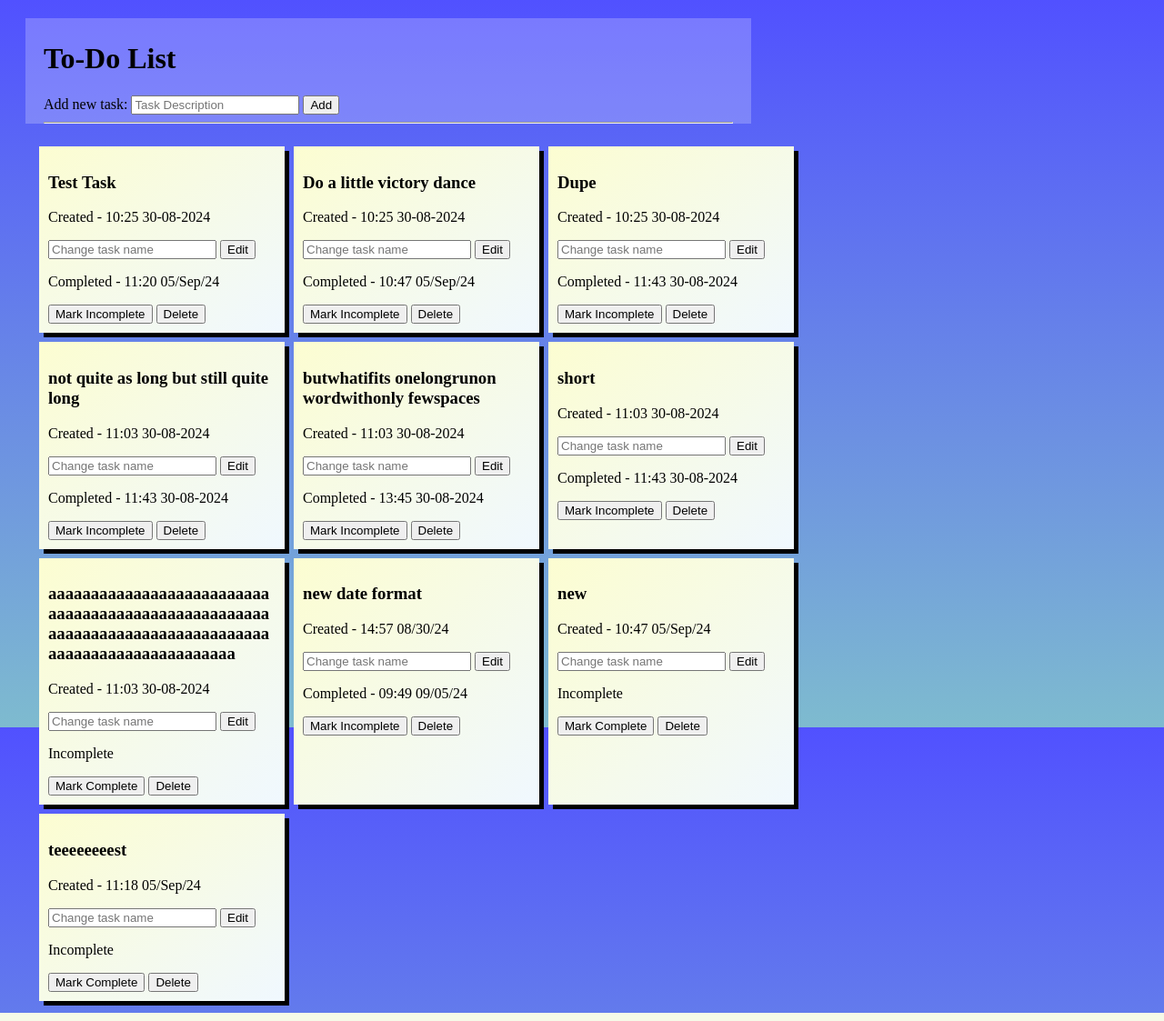
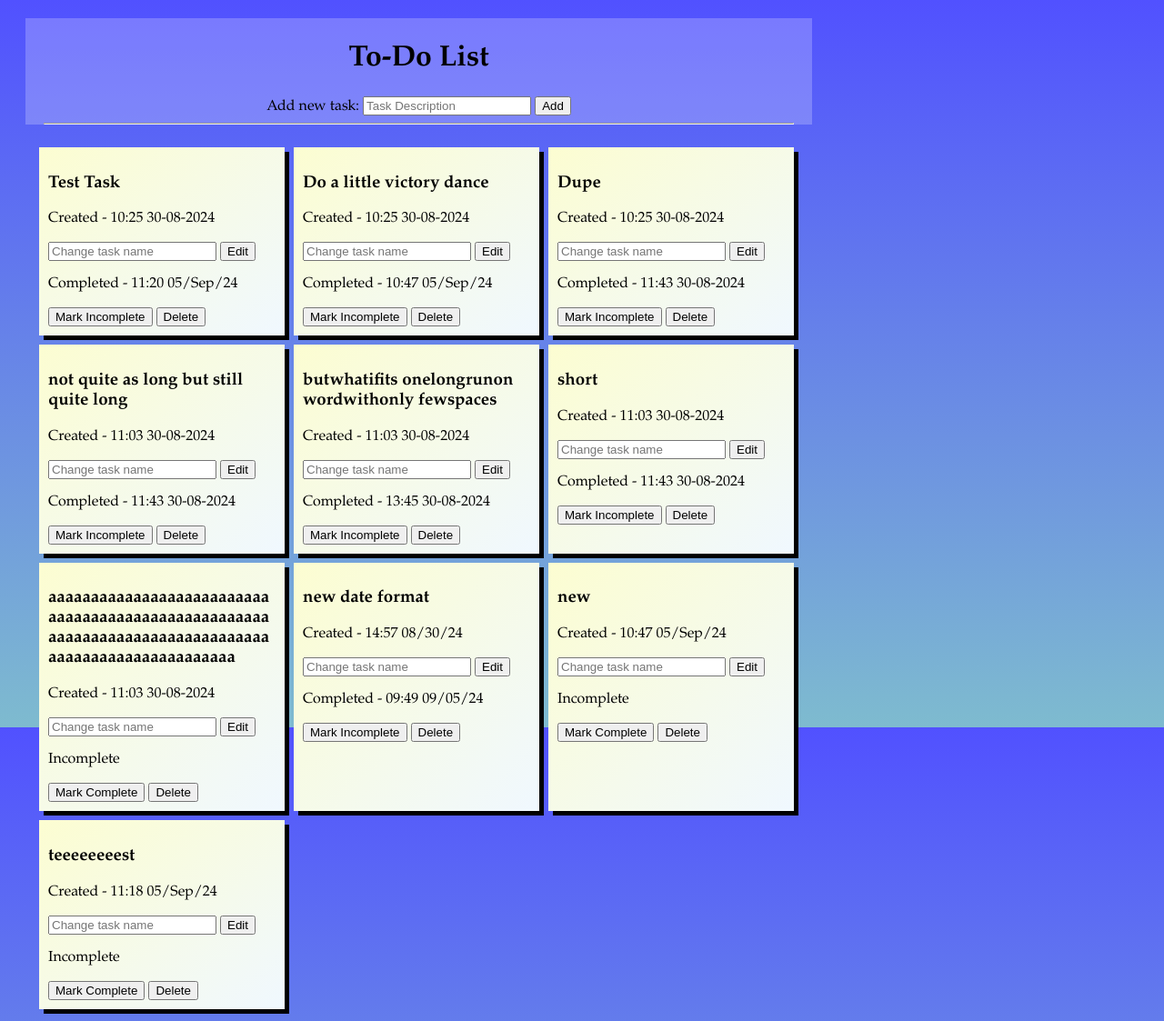
Before and after one commit to F-Cocker/todoapp, a Flask app: page / in a window 1280 px wide. Shown: the whole page at 91% size. Run offline with Flask 3, Linux system fonts and the light colour scheme.

Commit message:
header formatting and font change

```diff
--- a/website/static/style.css
+++ b/website/static/style.css
@@ -13,11 +13,13 @@ p.message{
 /* The upper section is giving a background and spacing. the background is mostly transparent to let the gradient come through */
 div.top{
     background-color:rgba(255, 255, 255, 0.225);
-    max-width:60%;
+    max-width:825px;
     margin:20px;
     padding-right:20px;
     padding-left:20px;
     padding-top:5px;
+    text-align:center;
+    font-family:Garamond
 }
 /* The container div is set as a grid so that the todo items are properly spaced. */
 div.container{
@@ -33,6 +35,7 @@ div.todo_box{
     display:inline-block;
     padding:10px;
     box-shadow: 5px 5px black;
+    font-family:Garamond
 }
 /* h3 is used for the main text of each todo, i gave it word wrap to prevent it spilling out of the todo notes */
 h3{
```
